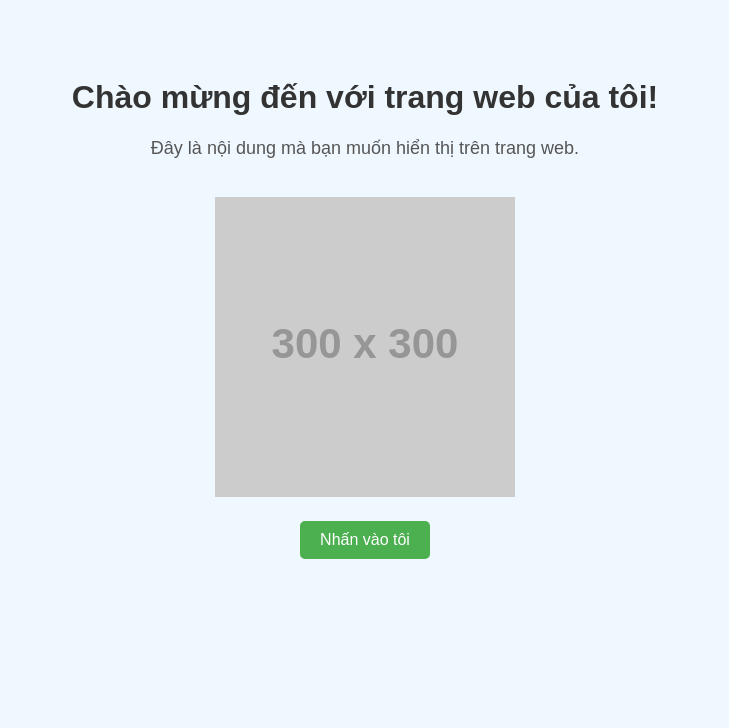
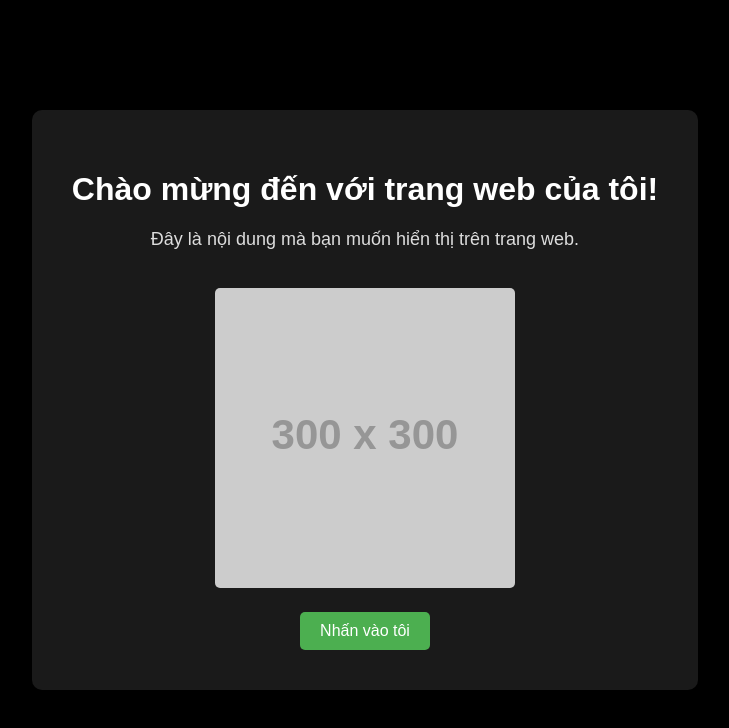
Before and after one commit to DuyPC/Duongthui, a plain HTML site: page index.html in a window 1280 px wide. Shown: the whole page, without its empty margins (275-1004 px from the left). Drawn offline with Linux system fonts and the light colour scheme; placeholder pictures from the web are drawn by us.

Commit message:
Update index.html

```diff
--- a/index.html
+++ b/index.html
@@ -5,23 +5,41 @@
     <meta name="viewport" content="width=device-width, initial-scale=1.0">
     <title>Trang Web Của Tôi</title>
     <style>
+        /* Body toàn trang */
         body {
             font-family: Arial, sans-serif;
-            background-color: #f0f8ff;
+            background-color: #000; /* Màu nền đen */
+            color: #fff; /* Màu chữ trắng */
+            margin: 0;
+            height: 100vh; /* Chiều cao 100% viewport */
+            display: flex;
+            justify-content: center; /* Canh giữa ngang */
+            align-items: center;    /* Canh giữa dọc */
+        }
+
+        /* Khung nội dung */
+        .container {
             text-align: center;
-            padding: 50px;
+            background-color: rgba(255, 255, 255, 0.1); /* Khung hơi mờ */
+            padding: 40px;
+            border-radius: 10px;
         }
+
         h1 {
-            color: #333;
+            color: #fff;
         }
+
         p {
             font-size: 18px;
-            color: #555;
+            color: #ddd;
         }
+
         img {
             max-width: 300px;
             margin: 20px 0;
+            border-radius: 5px;
         }
+
         button {
             padding: 10px 20px;
             font-size: 16px;
@@ -31,6 +49,7 @@
             border-radius: 5px;
             cursor: pointer;
         }
+
         button:hover {
             background-color: #45a049;
         }
@@ -38,11 +57,13 @@
 </head>
 <body>
 
-    <h1>Chào mừng đến với trang web của tôi!</h1>
-    <p>Đây là nội dung mà bạn muốn hiển thị trên trang web.</p>
-    <img src="https://via.placeholder.com/300" alt="Hình minh họa">
-    <br>
-    <button onclick="alert('Bạn đã bấm nút!')">Nhấn vào tôi</button>
+    <div class="container">
+        <h1>Chào mừng đến với trang web của tôi!</h1>
+        <p>Đây là nội dung mà bạn muốn hiển thị trên trang web.</p>
+        <img src="https://via.placeholder.com/300" alt="Hình minh họa">
+        <br>
+        <button onclick="alert('Bạn đã bấm nút!')">Nhấn vào tôi</button>
+    </div>
 
 </body>
 </html>
```
